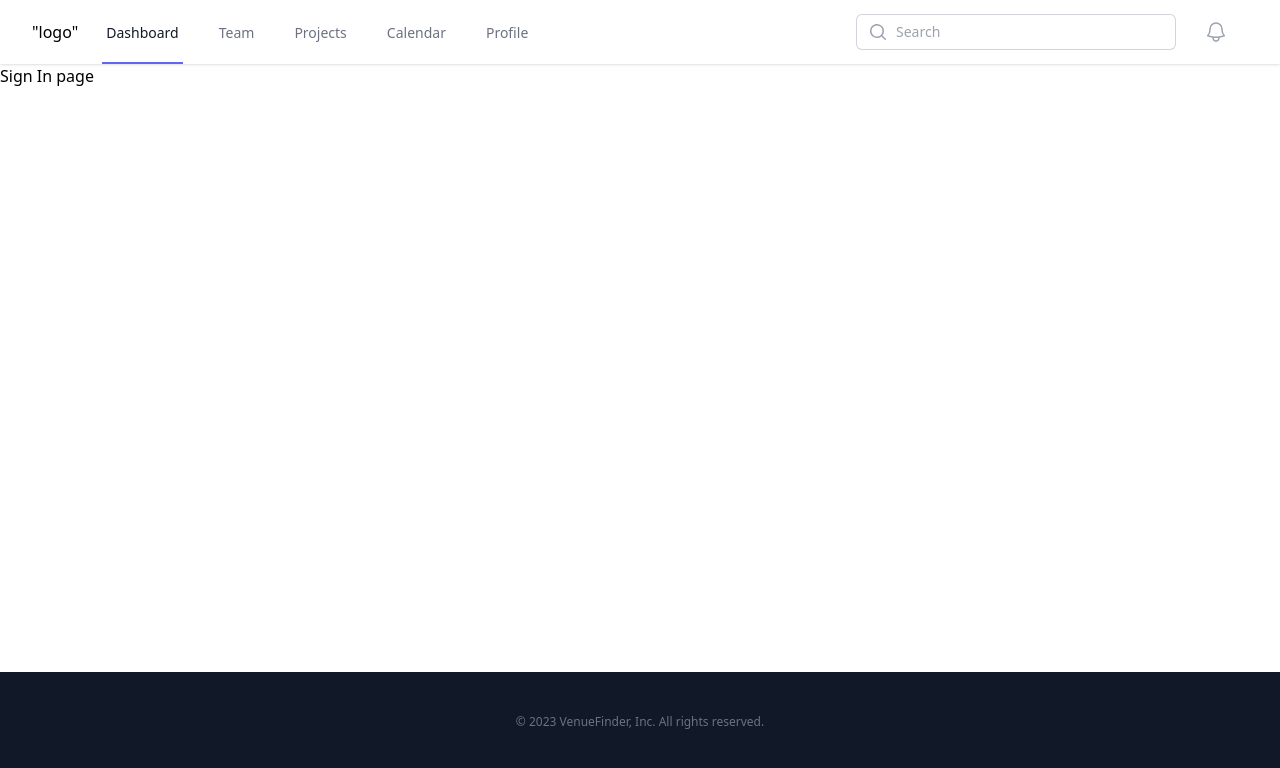
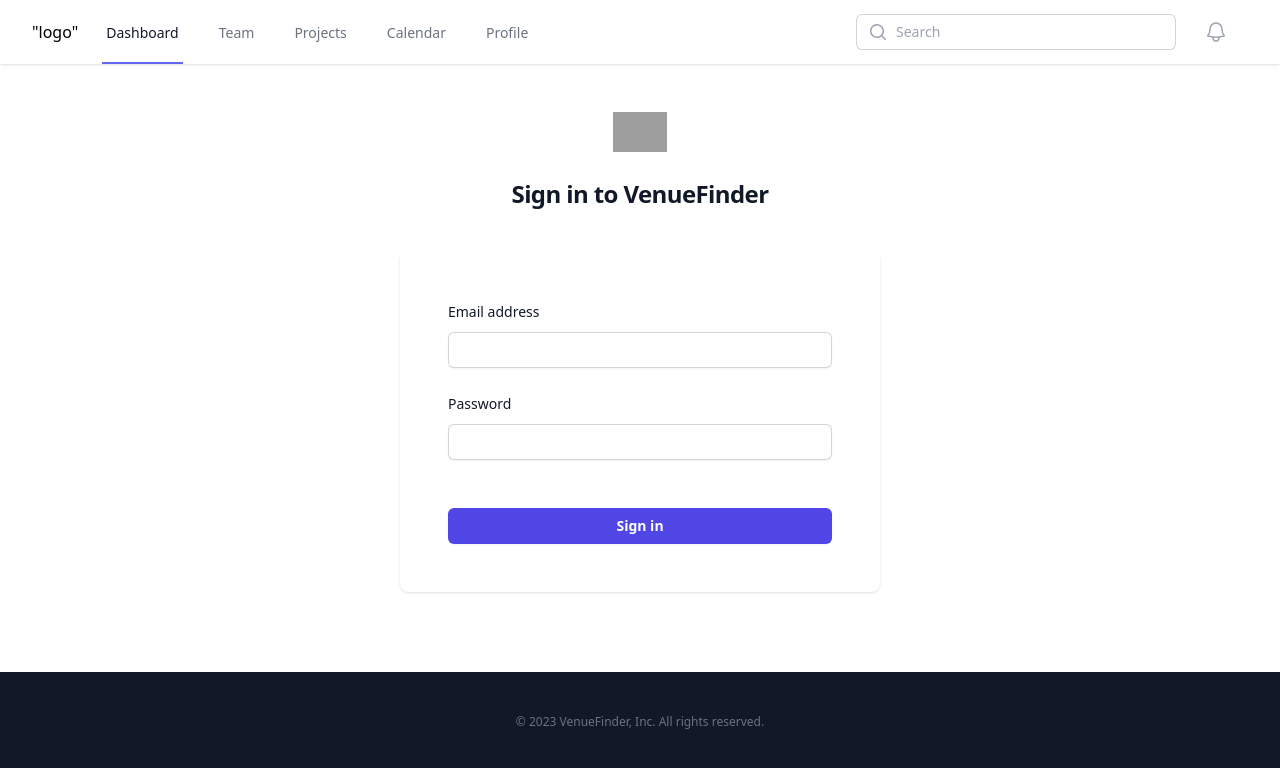
Before and after one commit to IsacHolstad/venuefinder, a React (Create React App) app: page /signin in a window 1280 px wide. Shown: the top 768 px of the page. Built offline with nearby package versions, Linux system fonts and the light colour scheme; grey boxes are pictures that could not be loaded.

Commit message:
signin form made

```diff
--- a/src/components/shared/HeaderNavigation.js
+++ b/src/components/shared/HeaderNavigation.js
@@ -120,30 +120,28 @@ const HeaderNavigation = () => {
                                 <Disclosure.Button
                                     as="a"
                                     href="#"
-                                    className="block border-l-4 border-indigo-500 bg-indigo-50 py-2 pl-3 pr-4 text-base font-medium text-indigo-700"
-                                >
-                                    Dashboard
+                                    className="block border-l-4 border-indigo-200 bg-indigo-50 py-2 pl-3 pr-4 text-base font-medium text-indigo-700"
+                                ><NavLink to="/signin">login</NavLink>
+                                </Disclosure.Button>
+                                <Disclosure.Button
+                                    as="a"
+                                    href="#"
+                                    className="block border-l-4 border-transparent py-2 pl-3 pr-4 text-base font-medium text-gray-600 hover:border-gray-300 hover:bg-gray-50 hover:text-gray-800"
+                                ><NavLink to="/">Team</NavLink>
                                 </Disclosure.Button>
                                 <Disclosure.Button
                                     as="a"
                                     href="#"
                                     className="block border-l-4 border-transparent py-2 pl-3 pr-4 text-base font-medium text-gray-600 hover:border-gray-300 hover:bg-gray-50 hover:text-gray-800"
                                 >
-                                    Team
+                                    <NavLink to="/">Projects</NavLink>
                                 </Disclosure.Button>
                                 <Disclosure.Button
                                     as="a"
                                     href="#"
                                     className="block border-l-4 border-transparent py-2 pl-3 pr-4 text-base font-medium text-gray-600 hover:border-gray-300 hover:bg-gray-50 hover:text-gray-800"
                                 >
-                                    Projects
-                                </Disclosure.Button>
-                                <Disclosure.Button
-                                    as="a"
-                                    href="#"
-                                    className="block border-l-4 border-transparent py-2 pl-3 pr-4 text-base font-medium text-gray-600 hover:border-gray-300 hover:bg-gray-50 hover:text-gray-800"
-                                >
-                                    Calendar
+                                    <NavLink to="/">Calendar</NavLink>
                                 </Disclosure.Button>
                             </div>
                         </Disclosure.Panel>
--- a/src/components/views/SignIn.js
+++ b/src/components/views/SignIn.js
@@ -3,7 +3,69 @@ import React from 'react';
 const SignIn = () => {
     return (
         <>
-          <h1>Sign In page</h1>
+            <div className="flex min-h-full flex-1 flex-col justify-center py-12 sm:px-6 lg:px-8">
+                <div className="sm:mx-auto sm:w-full sm:max-w-md">
+                    <img
+                        className="mx-auto h-10 w-auto"
+                        src="https://tailwindui.com/img/logos/mark.svg?color=indigo&shade=600"
+                        alt="Your Company"
+                    />
+                    <h2 className="mt-6 text-center text-2xl font-bold leading-9 tracking-tight text-gray-900">
+                        Sign in to VenueFinder
+                    </h2>
+                </div>
+                <div className="mt-10 sm:mx-auto sm:w-full sm:max-w-[480px]">
+                    <div className="bg-white px-6 py-12 shadow sm:rounded-lg sm:px-12">
+                        <form className="space-y-6" action="#" method="POST">
+                            <div>
+                                <label htmlFor="email" className="block text-sm font-medium leading-6 text-gray-900">
+                                    Email address
+                                </label>
+                                <div className="mt-2">
+                                    <input
+                                        id="email"
+                                        name="email"
+                                        type="email"
+                                        autoComplete="email"
+                                        required
+                                        className="block w-full rounded-md border-0 py-1.5 text-gray-900 shadow-sm ring-1 ring-inset ring-gray-300 placeholder:text-gray-400 focus:ring-2 focus:ring-inset focus:ring-indigo-600 sm:text-sm sm:leading-6"
+                                    />
+                                </div>
+                            </div>
+
+                            <div>
+                                <label htmlFor="password" className="block text-sm font-medium leading-6 text-gray-900">
+                                    Password
+                                </label>
+                                <div className="mt-2">
+                                    <input
+                                        id="password"
+                                        name="password"
+                                        type="password"
+                                        autoComplete="current-password"
+                                        required
+                                        className="block w-full rounded-md border-0 py-1.5 text-gray-900 shadow-sm ring-1 ring-inset ring-gray-300 placeholder:text-gray-400 focus:ring-2 focus:ring-inset focus:ring-indigo-600 sm:text-sm sm:leading-6"
+                                    />
+                                </div>
+                            </div>
+
+                            <div className="flex items-center justify-between">
+                            </div>
+
+                            <div>
+                                <button
+                                    type="submit"
+                                    className="flex w-full justify-center rounded-md bg-indigo-600 px-3 py-1.5 text-sm font-semibold leading-6 text-white shadow-sm hover:bg-indigo-500 focus-visible:outline focus-visible:outline-2 focus-visible:outline-offset-2 focus-visible:outline-indigo-600"
+                                >
+                                    Sign in
+                                </button>
+                            </div>
+                        </form>
+                        <div>
+                        </div>
+                    </div>
+                </div>
+            </div>
         </>
     );
 };
```
Also changed, not shown: src/components/shared/Loader.js (added).
